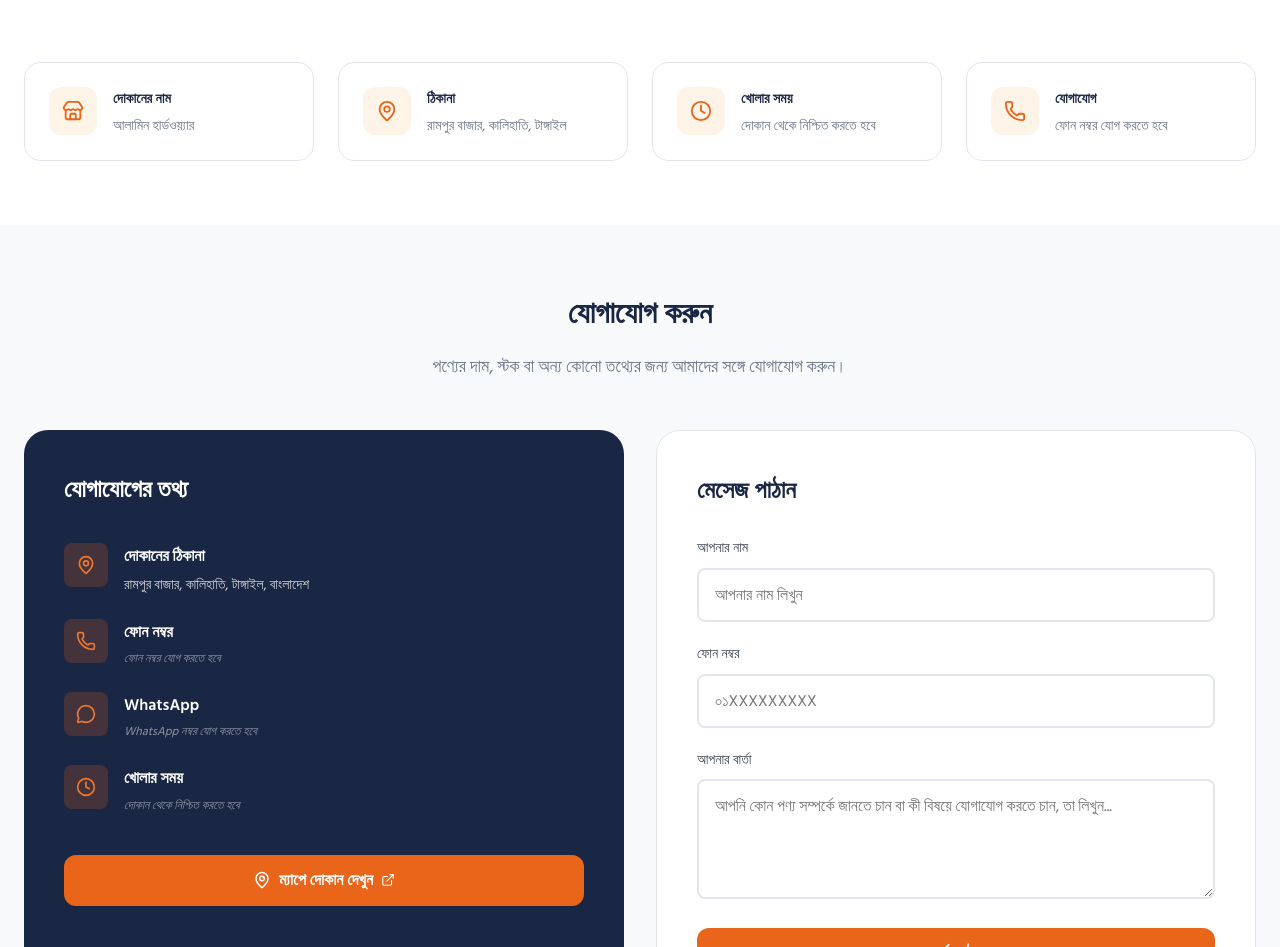
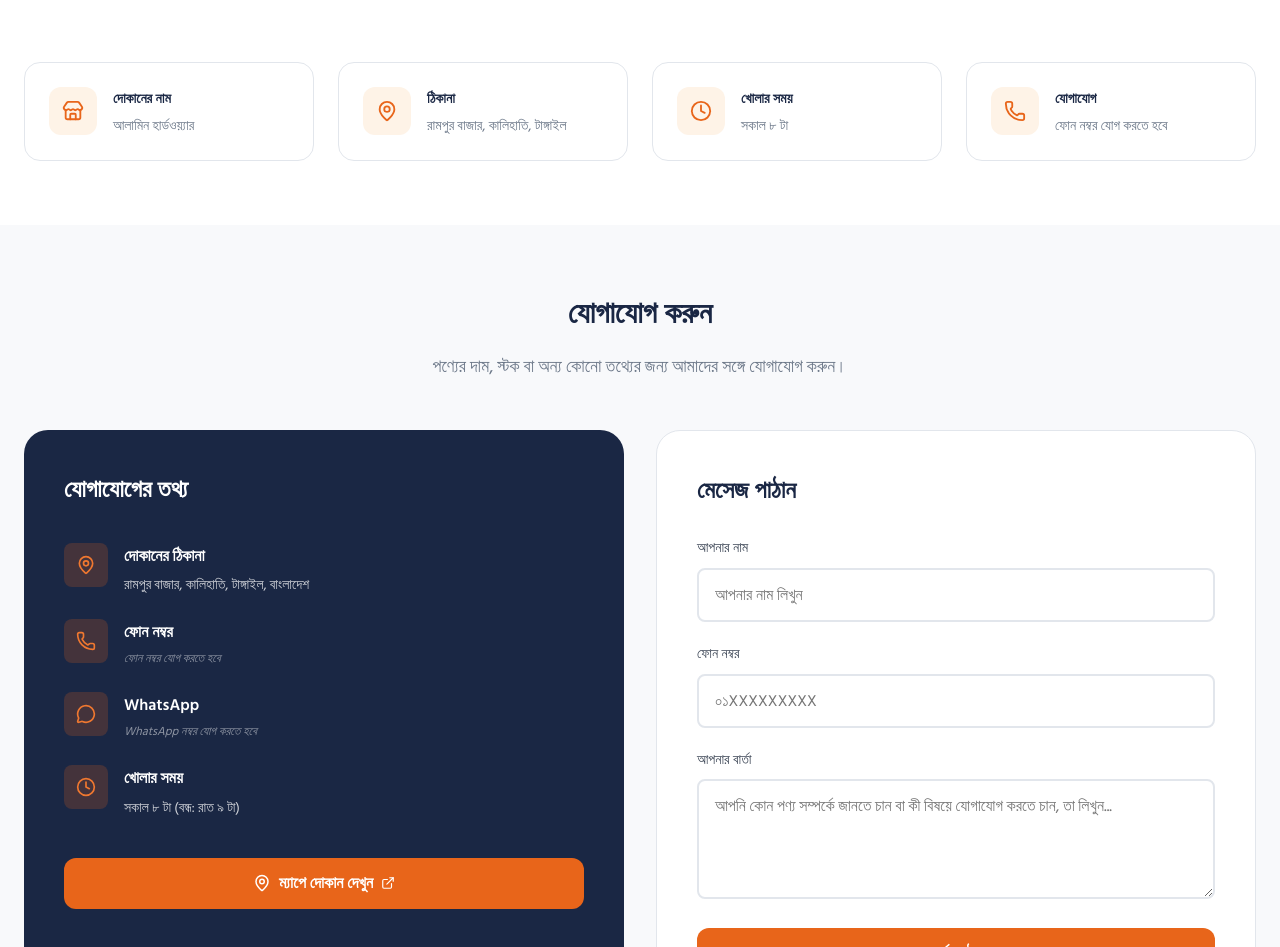
Before and after one commit to rhpiyas/hardware-shop, a React (Vite) app: page / in a window 1280 px wide. Shown: the part 5985-6932 px from the top of the page. Built offline with nearby package versions, Linux system fonts and the light colour scheme.

Commit message:
Updated some shop data

```diff
--- a/src/data/shopConfig.js
+++ b/src/data/shopConfig.js
@@ -24,14 +24,14 @@ const shopConfig = {
   email: null, // উদাহরণ: 'alamin.hardware@example.com'
 
   // খোলার সময় — দোকান থেকে নিশ্চিত করুন
-  openingHours: null, // উদাহরণ: 'সকাল ৮:০০ — রাত ৯:০০'
-  offDay: null, // উদাহরণ: 'শুক্রবার'
+  openingHours: "সকাল ৮ টা", // উদাহরণ: 'সকাল ৮:০০ — রাত ৯:০০'
+  offDay: "রাত ৯ টা", // উদাহরণ: 'শুক্রবার'
 
   // Google Maps — সঠিক অবস্থান যাচাই করে আপডেট করুন
   // এই লিংকটি ঠিকানা ভিত্তিক সার্চ লিংক, নির্দিষ্ট পিন নয়
-  mapSearchUrl: 'https://www.google.com/maps/search/রামপুর+বাজার+কালিহাতি+টাঙ্গাইল',
+  mapSearchUrl: 'https://www.google.com/maps/place/%E0%A6%86%E0%A6%B2-%E0%A6%86%E0%A6%AE%E0%A6%BF%E0%A6%A8+%E0%A6%B9%E0%A6%BE%E0%A6%B0%E0%A7%8D%E0%A6%A1%E0%A6%93%E0%A7%9F%E0%A7%8D%E0%A6%AF%E0%A6%BE%E0%A6%B0+%E0%A6%B8%E0%A7%8D%E0%A6%9F%E0%A7%8B%E0%A6%B0/@24.3092804,90.031446,19.58z/data=!4m14!1m7!3m6!1s0x37560345978d2427:0xb8bbb509eb7dfb82!2sRampur+Bazar!8m2!3d24.3090107!4d90.0313863!16s%2Fg%2F11fnwt0lyq!3m5!1s0x3756037339c58def:0x9a10c2a5c9ff25ee!8m2!3d24.3090618!4d90.0315458!16s%2Fg%2F11kqd8b3q7?entry=ttu&g_ep=EgoyMDI2MTAyOC4wIKXMDSoASAFQAw%3D%3D',
   // সঠিক embed URL পাওয়ার পর নিচেরটি আপডেট করুন
-  mapEmbedUrl: null,
+  mapEmbedUrl: "https://www.google.com/maps/embed?pb=!1m14!1m8!1m3!1d909.0168758882048!2d90.031446!3d24.3092804!3m2!1i1024!2i768!4f13.1!3m3!1m2!1s0x3756037339c58def%3A0x9a10c2a5c9ff25ee!2z4KaG4KayLeCmhuCmruCmv-CmqCDgprngpr7gprDgp43gpqHgppPgp5_gp43gpq_gpr7gprAg4Ka44KeN4Kaf4KeL4Kaw!5e0!3m2!1sen!2sbd!4v1793459525418!5m2!1sen!2sbd",
 
   // সামাজিক যোগাযোগ মাধ্যম
   facebook: null, // উদাহরণ: 'https://facebook.com/alaminhardware'
```
